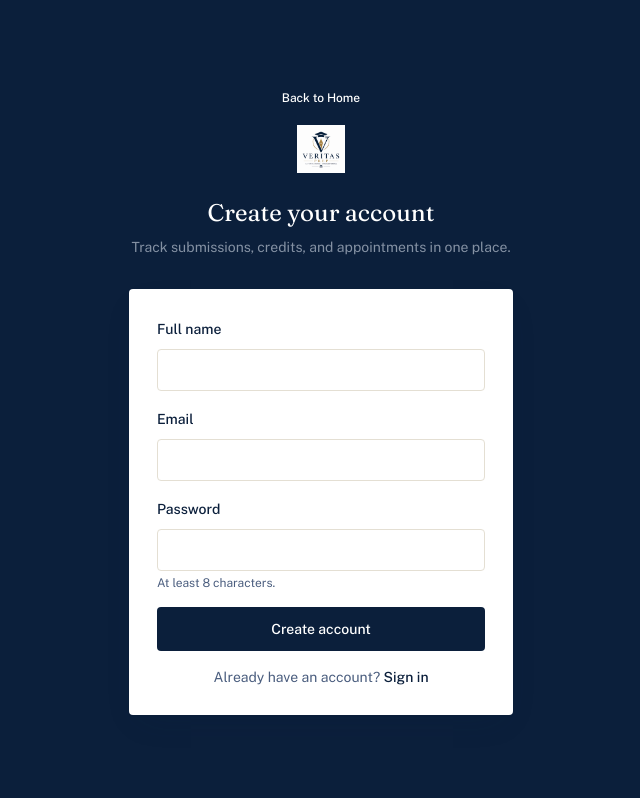
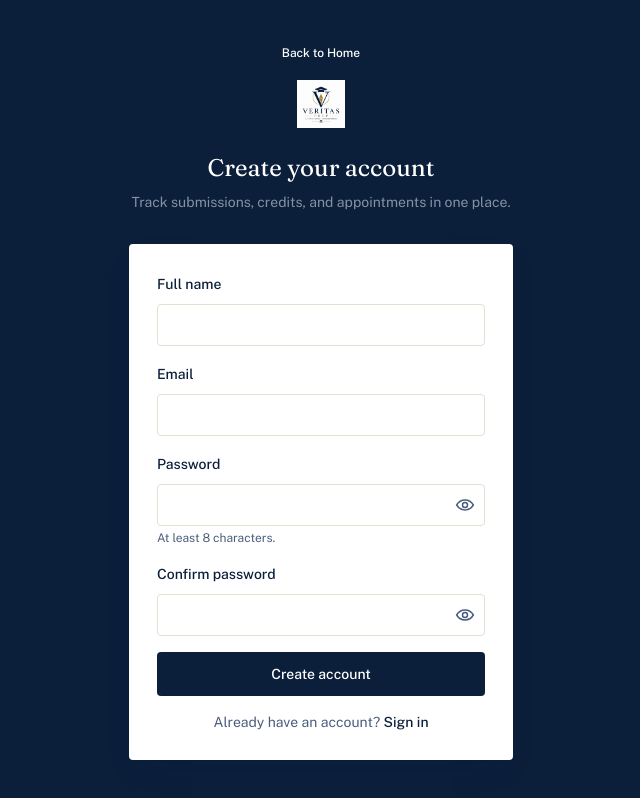
Before and after one commit to mehulvijayvergiya/VeritasPrepFinal, a React (Vite) app in the folder client/: page /student/register in a window 1280 px wide. Shown: the whole page, without its empty margins (319-959 px from the left). Built offline with nearby package versions, Linux system fonts and the light colour scheme; no server answers.

Commit message:
Improve authentication flow and add starting credits

```diff
--- a/client/src/pages/Login.jsx
+++ b/client/src/pages/Login.jsx
@@ -6,6 +6,7 @@ import { api, setToken } from "../lib/api.js";
 export default function Login() {
   const [email, setEmail] = useState("");
   const [password, setPassword] = useState("");
+  const [showPassword, setShowPassword] = useState(false);
   const [error, setError] = useState("");
   const [loading, setLoading] = useState(false);
   const navigate = useNavigate();
@@ -68,14 +69,27 @@ export default function Login() {
           </label>
           <label className="block">
             <span className="font-body text-sm font-medium text-ink-900">Password</span>
+            <div className="relative mt-2">
               <input
-              type="password"
+                type={showPassword ? "text" : "password"}
                 required
                 value={password}
                 onChange={(e) => setPassword(e.target.value)}
-              className="mt-2 w-full rounded-sm border border-hairline px-4 py-2.5 font-body text-sm focus:border-ink-900 focus:outline-none"
+                className="w-full rounded-sm border border-hairline px-4 py-2.5 pr-12 font-body text-sm focus:border-ink-900 focus:outline-none"
                 autoComplete="current-password"
               />
+              <button
+                type="button"
+                onClick={() => setShowPassword((prev) => !prev)}
+                aria-label={showPassword ? "Hide password" : "Show password"}
+                className="absolute inset-y-0 right-0 flex w-10 items-center justify-center text-ink-400 transition hover:text-ink-900"
+              >
+                <svg viewBox="0 0 24 24" aria-hidden="true" className="h-5 w-5 fill-none stroke-current" strokeWidth="1.8">
+                  <path d="M2 12s3.5-6 10-6 10 6 10 6-3.5 6-10 6-10-6-10-6Z" />
+                  <circle cx="12" cy="12" r="3" />
+                </svg>
+              </button>
+            </div>
           </label>
 
           <div className="text-right">
--- a/client/src/pages/student/StudentLogin.jsx
+++ b/client/src/pages/student/StudentLogin.jsx
@@ -5,6 +5,7 @@ import { loginStudent } from "../../lib/studentAuth.js";
 export default function StudentLogin() {
   const [email, setEmail] = useState("");
   const [password, setPassword] = useState("");
+  const [showPassword, setShowPassword] = useState(false);
   const [error, setError] = useState("");
   const [loading, setLoading] = useState(false);
   const navigate = useNavigate();
@@ -48,14 +49,27 @@ export default function StudentLogin() {
           </label>
           <label className="block">
             <span className="font-body text-sm font-medium text-ink-900">Password</span>
+            <div className="relative mt-2">
               <input
-              type="password"
+                type={showPassword ? "text" : "password"}
                 required
                 value={password}
                 onChange={(e) => setPassword(e.target.value)}
-              className="mt-2 w-full rounded-sm border border-hairline px-4 py-2.5 font-body text-sm focus:border-ink-900 focus:outline-none"
+                className="w-full rounded-sm border border-hairline px-4 py-2.5 pr-12 font-body text-sm focus:border-ink-900 focus:outline-none"
                 autoComplete="current-password"
               />
+              <button
+                type="button"
+                onClick={() => setShowPassword((prev) => !prev)}
+                aria-label={showPassword ? "Hide password" : "Show password"}
+                className="absolute inset-y-0 right-0 flex w-10 items-center justify-center text-ink-400 transition hover:text-ink-900"
+              >
+                <svg viewBox="0 0 24 24" aria-hidden="true" className="h-5 w-5 fill-none stroke-current" strokeWidth="1.8">
+                  <path d="M2 12s3.5-6 10-6 10 6 10 6-3.5 6-10 6-10-6-10-6Z" />
+                  <circle cx="12" cy="12" r="3" />
+                </svg>
+              </button>
+            </div>
           </label>
 
           <div className="text-right">
--- a/client/src/pages/student/StudentRegister.jsx
+++ b/client/src/pages/student/StudentRegister.jsx
@@ -6,12 +6,19 @@ export default function StudentRegister() {
   const [fullName, setFullName] = useState("");
   const [email, setEmail] = useState("");
   const [password, setPassword] = useState("");
+  const [confirmPassword, setConfirmPassword] = useState("");
+  const [showPassword, setShowPassword] = useState(false);
+  const [showConfirmPassword, setShowConfirmPassword] = useState(false);
   const [error, setError] = useState("");
   const [loading, setLoading] = useState(false);
   const [submitted, setSubmitted] = useState(false);
 
   async function handleSubmit(e) {
     e.preventDefault();
+    if (password !== confirmPassword) {
+      setError("Passwords do not match.");
+      return;
+    }
     setLoading(true);
     setError("");
     try {
@@ -85,16 +92,55 @@ export default function StudentRegister() {
           </label>
           <label className="block">
             <span className="font-body text-sm font-medium text-ink-900">Password</span>
+            <div className="relative mt-2">
               <input
-              type="password"
+                type={showPassword ? "text" : "password"}
                 required
                 minLength={8}
                 value={password}
                 onChange={(e) => setPassword(e.target.value)}
-              className="mt-2 w-full rounded-sm border border-hairline px-4 py-2.5 font-body text-sm focus:border-ink-900 focus:outline-none"
+                className="w-full rounded-sm border border-hairline px-4 py-2.5 pr-12 font-body text-sm focus:border-ink-900 focus:outline-none"
                 autoComplete="new-password"
               />
+              <button
+                type="button"
+                onClick={() => setShowPassword((prev) => !prev)}
+                aria-label={showPassword ? "Hide password" : "Show password"}
+                className="absolute inset-y-0 right-0 flex w-10 items-center justify-center text-ink-400 transition hover:text-ink-900"
+              >
+                <svg viewBox="0 0 24 24" aria-hidden="true" className="h-5 w-5 fill-none stroke-current" strokeWidth="1.8">
+                  <path d="M2 12s3.5-6 10-6 10 6 10 6-3.5 6-10 6-10-6-10-6Z" />
+                  <circle cx="12" cy="12" r="3" />
+                </svg>
+              </button>
+            </div>
             <span className="mt-1 block font-body text-xs text-ink-400">At least 8 characters.</span>
+          </label>
+
+          <label className="block">
+            <span className="font-body text-sm font-medium text-ink-900">Confirm password</span>
+            <div className="relative mt-2">
+              <input
+                type={showConfirmPassword ? "text" : "password"}
+                required
+                minLength={8}
+                value={confirmPassword}
+                onChange={(e) => setConfirmPassword(e.target.value)}
+                className="w-full rounded-sm border border-hairline px-4 py-2.5 pr-12 font-body text-sm focus:border-ink-900 focus:outline-none"
+                autoComplete="new-password"
+              />
+              <button
+                type="button"
+                onClick={() => setShowConfirmPassword((prev) => !prev)}
+                aria-label={showConfirmPassword ? "Hide confirm password" : "Show confirm password"}
+                className="absolute inset-y-0 right-0 flex w-10 items-center justify-center text-ink-400 transition hover:text-ink-900"
+              >
+                <svg viewBox="0 0 24 24" aria-hidden="true" className="h-5 w-5 fill-none stroke-current" strokeWidth="1.8">
+                  <path d="M2 12s3.5-6 10-6 10 6 10 6-3.5 6-10 6-10-6-10-6Z" />
+                  <circle cx="12" cy="12" r="3" />
+                </svg>
+              </button>
+            </div>
           </label>
 
           {error && (
```
Also changed, not shown: 1 other file (tests, documents, lock files or other folders). Lines whose indentation alone changed are shown as unchanged.
